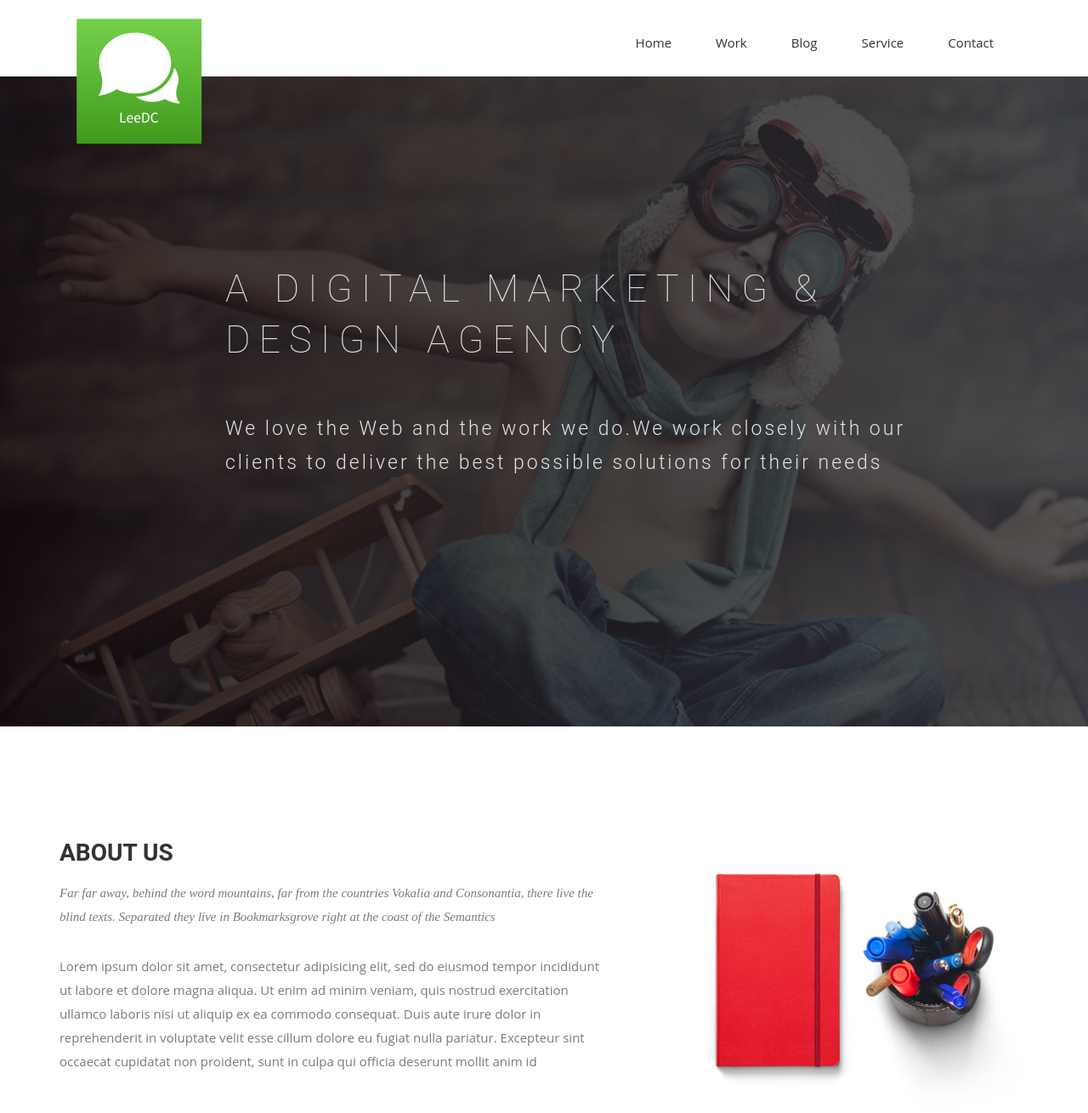
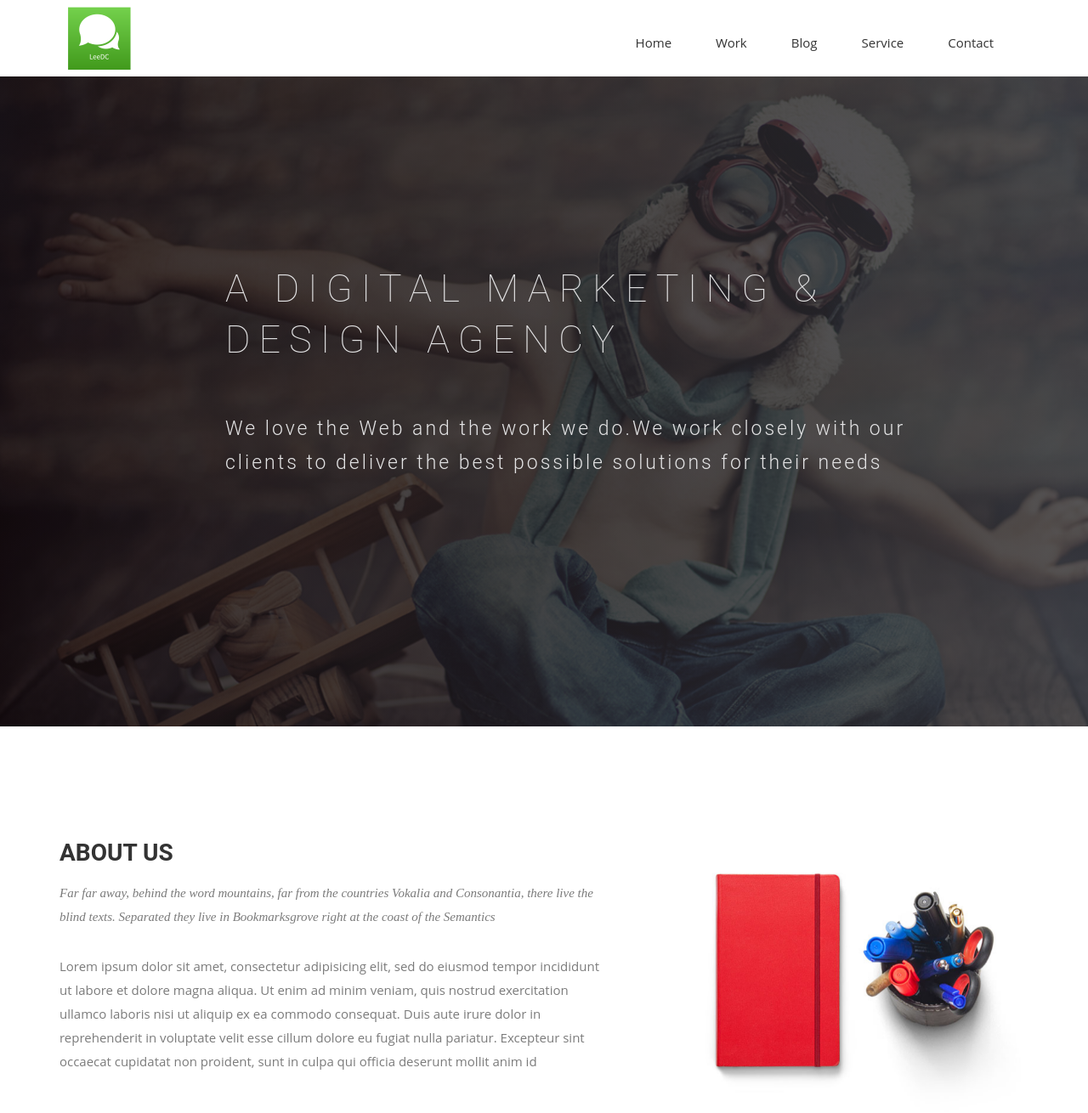
Before and after one commit to ldc84/.github.io, a Jekyll site: the page built from index.html, in a window 1280 px wide and 1400 px high. Shown: the top 1310 px of the window at 85% size. Built offline with Jekyll 4.4.1, drawn with Linux system fonts in a browser that asks for light colours; some web fonts are replaced.

Commit message:
logo image

```diff
--- a/css/airspace.css
+++ b/css/airspace.css
@@ -91,6 +91,10 @@ header .navbar {
 header .navbar-brand {
     padding:0;
     margin-top:-25px;
+}
+
+header .navbar-brand img {
+    width:100px;
 }
 
 header .navbar-default {
```
